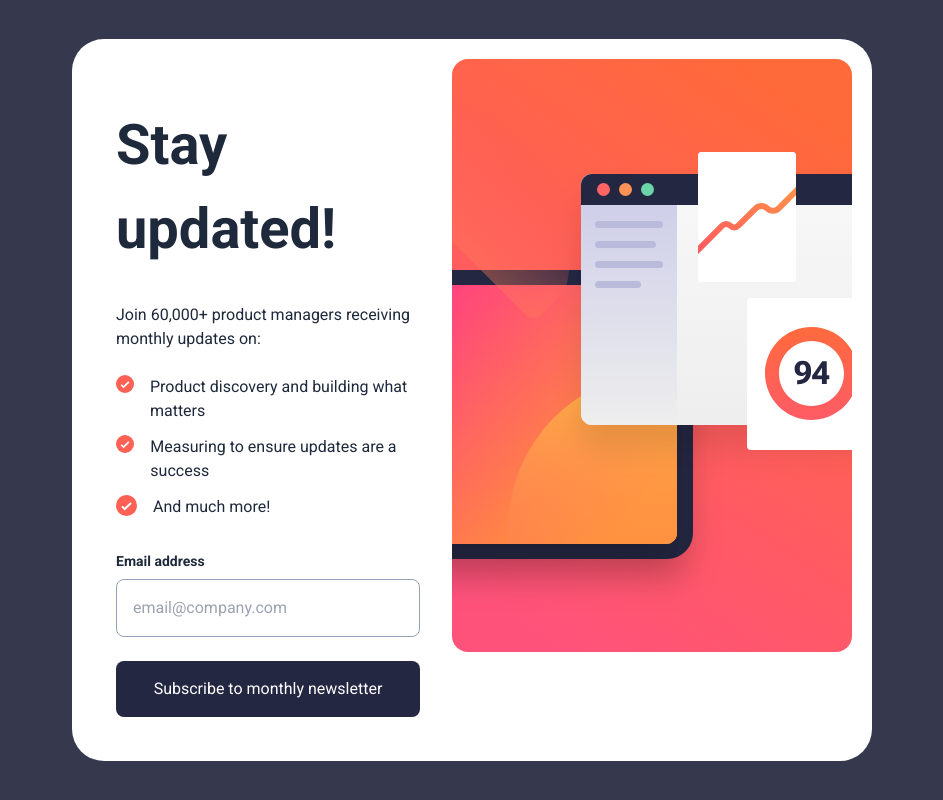
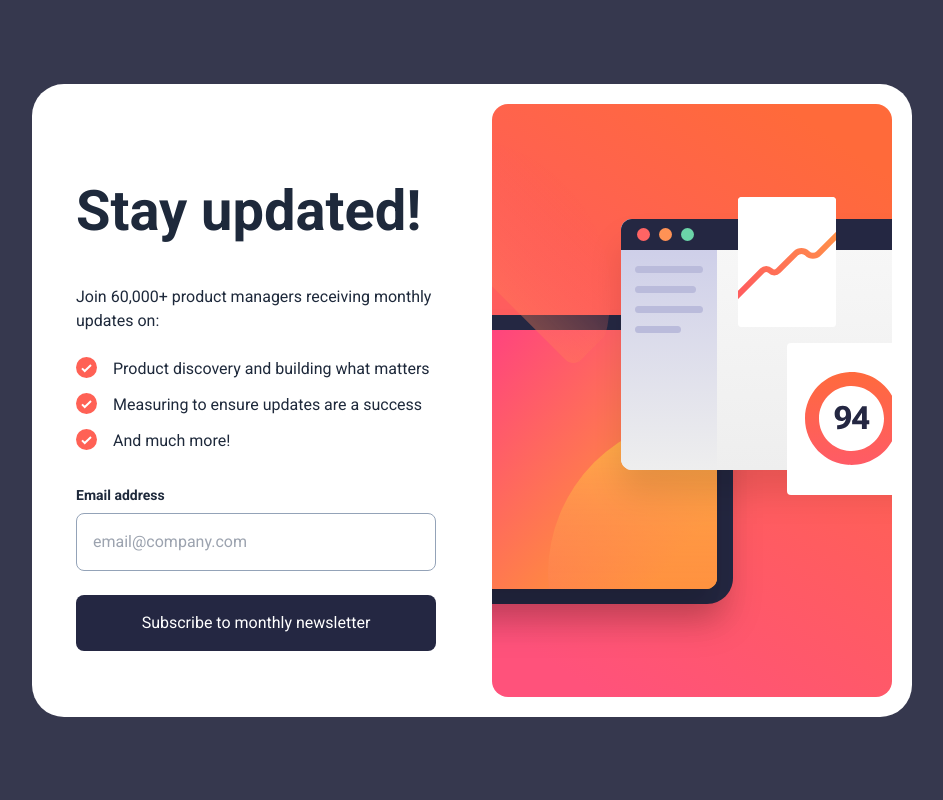
Before and after one commit to dirudeen/Newsletter-signup-component, a React (Vite) app: page / in a window 1280 px wide. Shown: the whole page, without its empty margins (168-1111 px from the left). Built offline with nearby package versions, Linux system fonts and the light colour scheme.

Commit message:
Added full height property

```diff
--- a/src/components/UI/Card.jsx
+++ b/src/components/UI/Card.jsx
@@ -1,7 +1,7 @@
 
 const Card = (props) => {
   // eslint-disable-next-line react/prop-types
-  return <main className=" bg-secondary-100 md:rounded-[2rem] md:flex md:flex-row-reverse md:max-w-[50rem] md:p-5 md:gap-2 ">{props.children}</main>;
+  return <main className=" bg-secondary-100 md:rounded-[2rem] h-full md:h-auto md:flex md:flex-row-reverse md:gap-8 md:max-w-[55rem] md:p-5 " >{props.children}</main>;
 };
 
 export default Card;
```
